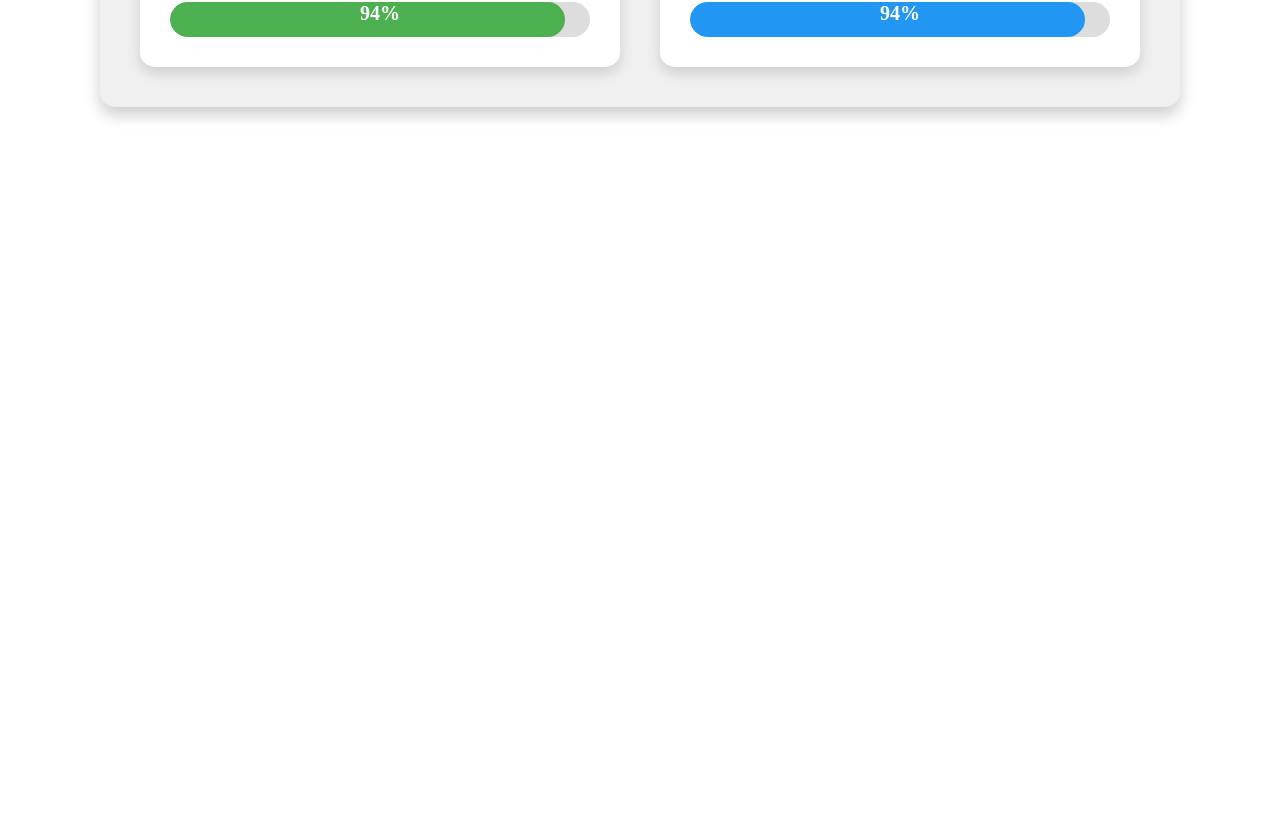
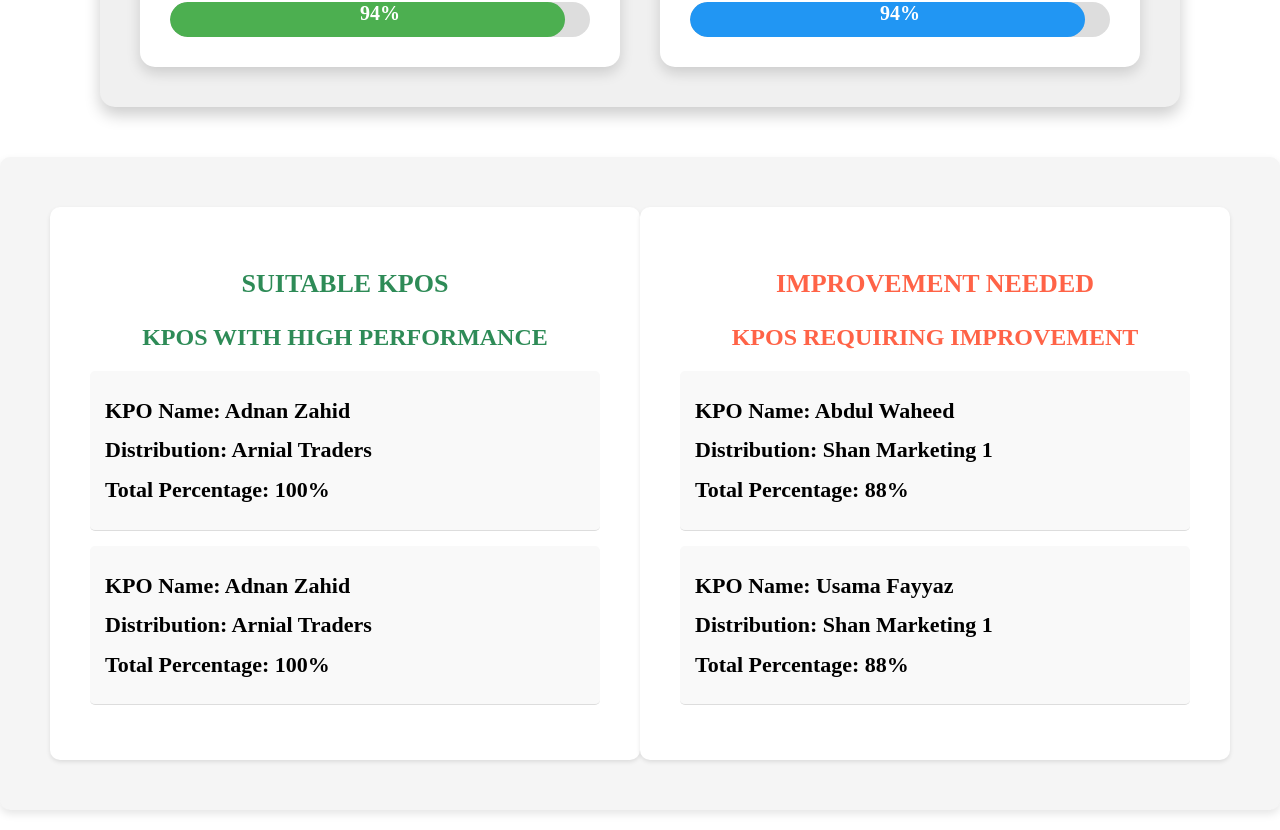
Before and after one commit to Hammad-khalil/PepsiCo-Employee-Tracker, a React (Vite) app: page / in a window 1280 px wide. Shown: the part 6202-7032 px from the top of the page. Before the commit the page ends 6359 px from the top, so only its background shows below. Built offline with nearby package versions, Linux system fonts and the light colour scheme; the HTML template or start-up script is replaced by a standard one.

Commit message:
Completed Template

```diff
--- a/src/App.jsx
+++ b/src/App.jsx
@@ -4,6 +4,7 @@ import MeetingReport from "./components/MeetingReport"
 import Title from './components/Title'
 import DotIndicates from './components/DotIndicates'
 import StockAndMeetingSummary from './components/StockAndMeetingSummary'
+import KPOPerformanceComparison from './components/KPOPerformanceComparison'
 
 const App = () => {
   return (
@@ -13,6 +14,7 @@ const App = () => {
   <StockReport/>
   <MeetingReport/>
   <StockAndMeetingSummary/>
+  <KPOPerformanceComparison/>
 </div>
 
   )
--- /dev/null
+++ b/src/components/KPOPerformanceComparison.jsx
@@ -0,0 +1,121 @@
+// eslint-disable-next-line no-unused-vars
+import React from 'react';
+
+// Sample data for KPOs with high and low performance
+const highPerformanceKPOs = [
+  { name: 'Adnan Zahid', distribution: 'Arnial Traders', percentage: 100 },
+  { name: 'Adnan Zahid', distribution: 'Arnial Traders', percentage: 100 },
+];
+
+const lowPerformanceKPOs = [
+  { name: 'Abdul Waheed', distribution: 'Shan Marketing 1', percentage:  88 },
+  { name: 'Usama Fayyaz', distribution: 'Shan Marketing 1', percentage:  88 },
+];
+
+const KPOPerformanceComparison = () => {
+  return (
+    <div style={styles.container}>
+      {/* Left side: High performance KPOs */}
+      <div style={styles.column}>
+        <h2 style={styles.suitableHeading}>SUITABLE KPOS</h2>
+        <h3 style={styles.highPerformanceHeading}>KPOS WITH HIGH PERFORMANCE</h3>
+        <ul style={styles.list}>
+          {highPerformanceKPOs.map((kpo, index) => (
+            <li key={index} style={styles.listItem}>
+              <strong>KPO Name:</strong> {kpo.name} <br />
+              <strong>Distribution:</strong> {kpo.distribution} <br />
+              <strong>Total Percentage:</strong> {kpo.percentage}%
+            </li>
+          ))}
+        </ul>
+      </div>
+
+      {/* Right side: Low performance KPOs */}
+      <div style={styles.column}>
+        <h2 style={styles.improvementHeading}>IMPROVEMENT NEEDED</h2>
+        <h3 style={styles.lowPerformanceHeading}>KPOs REQUIRING IMPROVEMENT</h3>
+        <ul style={styles.list}>
+          {lowPerformanceKPOs.map((kpo, index) => (
+            <li key={index} style={styles.listItem}>
+              <strong>KPO Name:</strong> {kpo.name} <br />
+              <strong>Distribution:</strong> {kpo.distribution} <br />
+              <strong>Total Percentage:</strong> {kpo.percentage}%
+            </li>
+          ))}
+        </ul>
+      </div>
+    </div>
+  );
+};
+
+// Styles for the component
+const styles = {
+  container: {
+    display: 'flex',
+    justifyContent: 'space-between', // Spacing between the two columns
+    padding: '50px',
+    backgroundColor: '#f5f5f5',
+    borderRadius: '10px',
+    boxShadow: '0 4px 8px rgba(0, 0, 0, 0.1)',
+    maxWidth: '1400px', // Full-width coverage
+    margin: '20px auto',
+  },
+  column: {
+    width: '48%', // Increased width for each column
+    backgroundColor: '#ffffff',
+    padding: '40px', // Increased padding for larger cards
+    borderRadius: '10px',
+    boxShadow: '0 2px 4px rgba(0, 0, 0, 0.1)',
+  },
+  suitableHeading: {
+    fontSize: '26px', // Increased font size
+    fontWeight: 'bold', // Bolder font weight
+    color: 'seagreen', // Green color for high performance
+    textAlign: 'center',
+    marginBottom: '25px',
+    textTransform: 'uppercase',
+  },
+  highPerformanceHeading: {
+    fontSize: '24px', // Larger font size for headings
+    fontWeight: 'bold', // Increased font weight
+    color: 'seagreen',
+    marginBottom: '20px',
+    textAlign: 'center',
+    textTransform: 'uppercase',
+  },
+  improvementHeading: {
+    fontSize: '26px', // Increased font size
+    fontWeight: 'bold', // Bolder font weight
+    color: 'tomato', // Yellow color for low performance
+    textAlign: 'center',
+    marginBottom: '25px',
+    textTransform: 'uppercase',
+  },
+  lowPerformanceHeading: {
+    fontSize: '24px', // Larger font size for headings
+    fontWeight: 'bold', // Increased font weight
+    color: 'tomato',
+    marginBottom: '20px',
+    textAlign: 'center',
+    textTransform: 'uppercase',
+  },
+  list: {
+    listStyleType: 'none',
+    padding: '0',
+    margin: '0',
+  },
+  listItem: {
+    fontWeight: 'bolder',
+    padding: '20px 0', // Increased padding for list items
+    marginBottom: '15px', // More spacing between items
+    borderBottom: '1px solid #ddd',
+    fontSize: '22px', // Larger font for easier readability
+    color: 'black',
+    lineHeight: '1.8', // Easier to read content
+    backgroundColor: '#f9f9f9', // Light background for list items
+    borderRadius: '5px',
+    paddingLeft: '15px',
+  },
+};
+
+export default KPOPerformanceComparison;
--- a/src/components/StockAndMeetingSummary.jsx
+++ b/src/components/StockAndMeetingSummary.jsx
@@ -50,6 +50,7 @@ const styles = {
     boxShadow: '0 8px 16px rgba(0, 0, 0, 0.2)',
     maxWidth: '1000px',
     margin: '50px auto',
+    fontFamily: 'cursive', // Added font family
   },
   card: {
     backgroundColor: 'white',
@@ -58,6 +59,7 @@ const styles = {
     textAlign: 'center',
     boxShadow: '0px 6px 14px rgba(0, 0, 0, 0.15)',
     width: '45%',
+    fontFamily: 'cursive', // Added font family
   },
   greenHeading: {
     fontSize: '26px',
@@ -66,6 +68,7 @@ const styles = {
     marginBottom: '20px',
     textTransform: 'uppercase',
     letterSpacing: '1.5px',
+    fontFamily: 'cursive', // Added font family
   },
   gradientHeading: {
     fontSize: '26px',
@@ -76,6 +79,7 @@ const styles = {
     letterSpacing: '1.5px',
     backgroundImage: 'linear-gradient(90deg, #00c6ff, #0072ff)', // Gradient effect
     WebkitBackgroundClip: 'text',
+    fontFamily: 'cursive', // Added font family
   },
   progressContainer: {
     position: 'relative',
@@ -84,10 +88,12 @@ const styles = {
     height: '35px',
     width: '100%',
     overflow: 'hidden',
+    fontFamily: 'cursive', // Added font family
   },
   progressBar: {
     height: '100%',
     borderRadius: '30px',
+    fontFamily: 'cursive', // Added font family
   },
   percentage: {
     position: 'absolute',
@@ -97,6 +103,7 @@ const styles = {
     fontWeight: 'bold',
     color: '#fff',
     fontSize: '20px',
+    fontFamily: 'cursive', // Added font family
   },
 };
 
```
